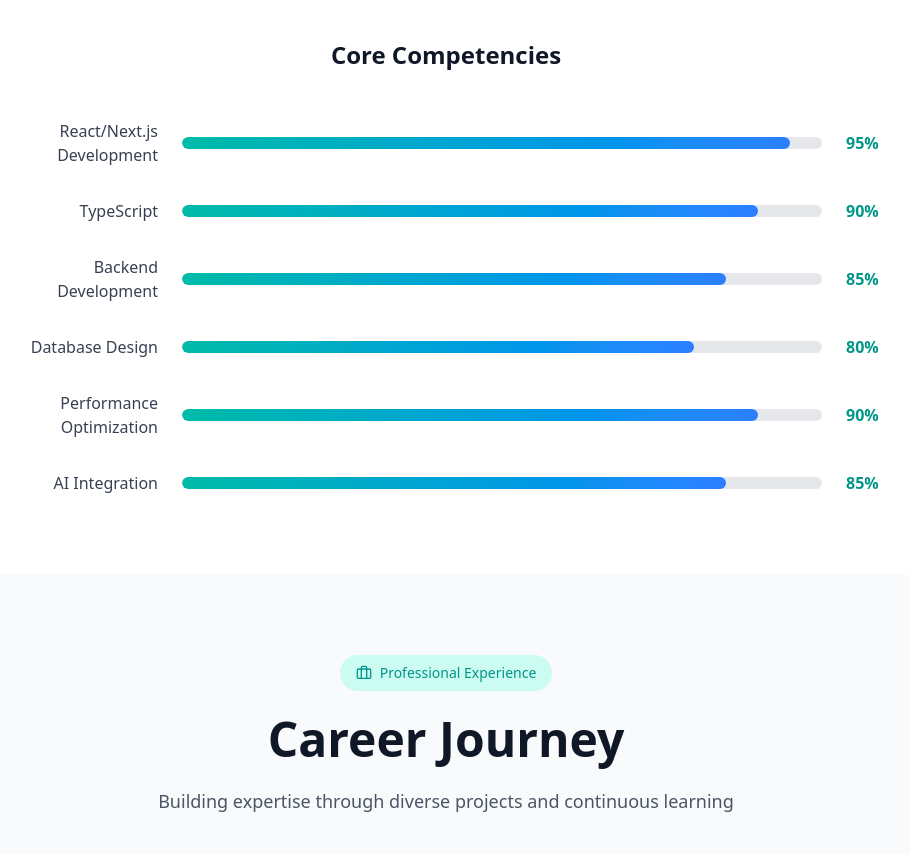
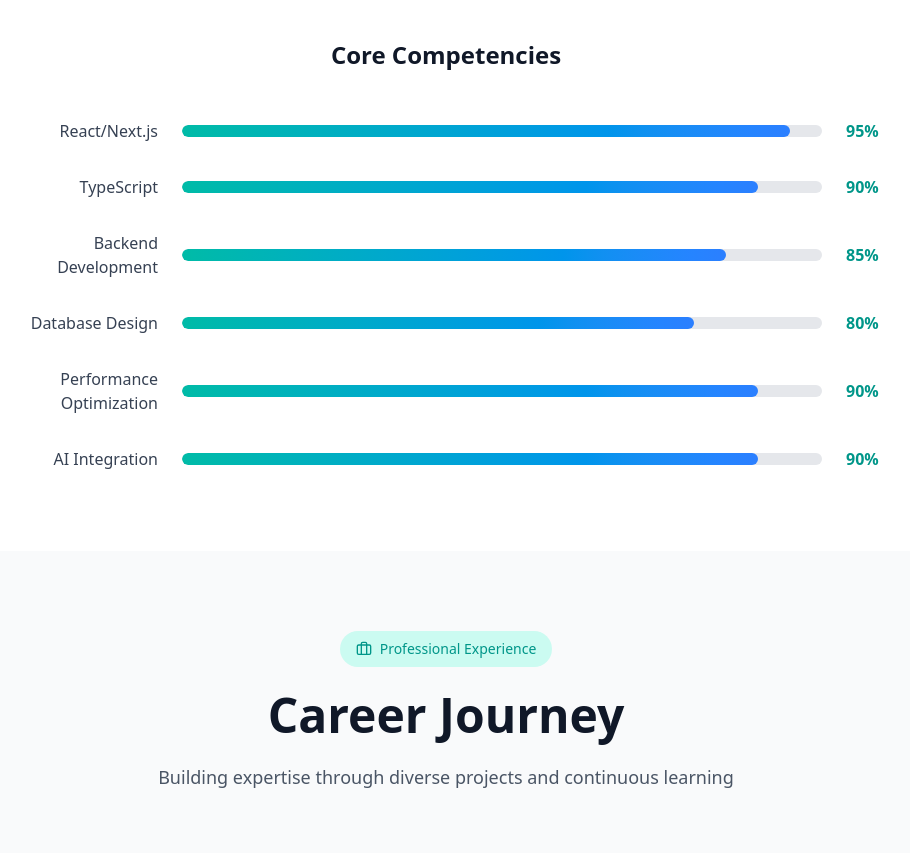
Before and after one commit to mustafabasheer7/portfolio-official, a Next.js app: page / in a window 1280 px wide. Shown: the part 3500-4353 px from the top of the page, without its empty margins (194-1104 px from the left). Built offline with nearby package versions, Linux system fonts and the light colour scheme.

Commit message:
updated skills

```diff
--- a/src/components/Skills.tsx
+++ b/src/components/Skills.tsx
@@ -198,12 +198,12 @@ const Skills = () => {
 
           <div className="max-w-4xl mx-auto space-y-8">
             {[
-              { name: "React/Next.js Development", level: 95 },
+              { name: "React/Next.js", level: 95 },
               { name: "TypeScript", level: 90 },
               { name: "Backend Development", level: 85 },
               { name: "Database Design", level: 80 },
               { name: "Performance Optimization", level: 90 },
-              { name: "AI Integration", level: 85 },
+              { name: "AI Integration", level: 90 },
             ].map((skill, index) => (
               <motion.div
                 key={skill.name}
```
